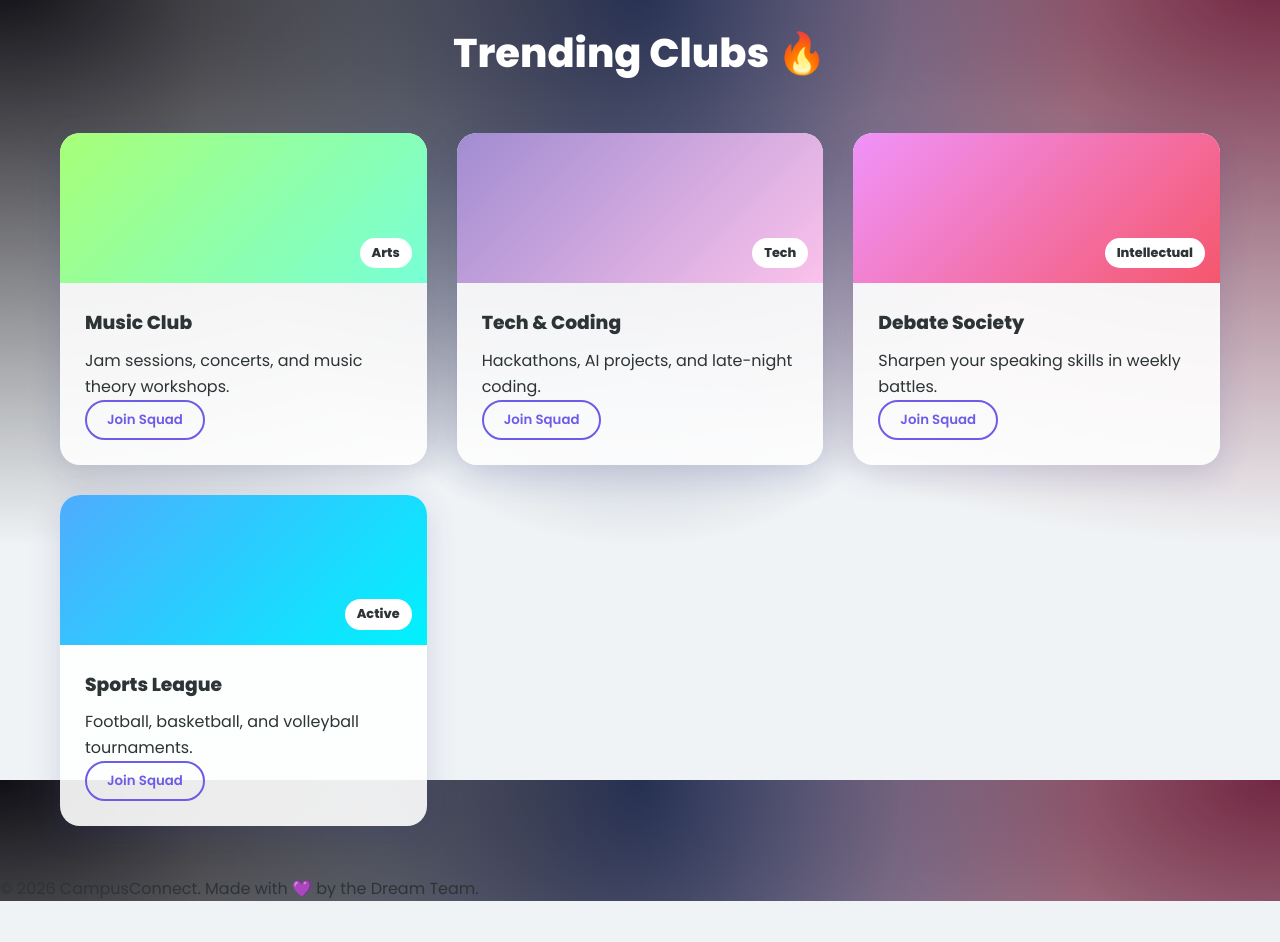
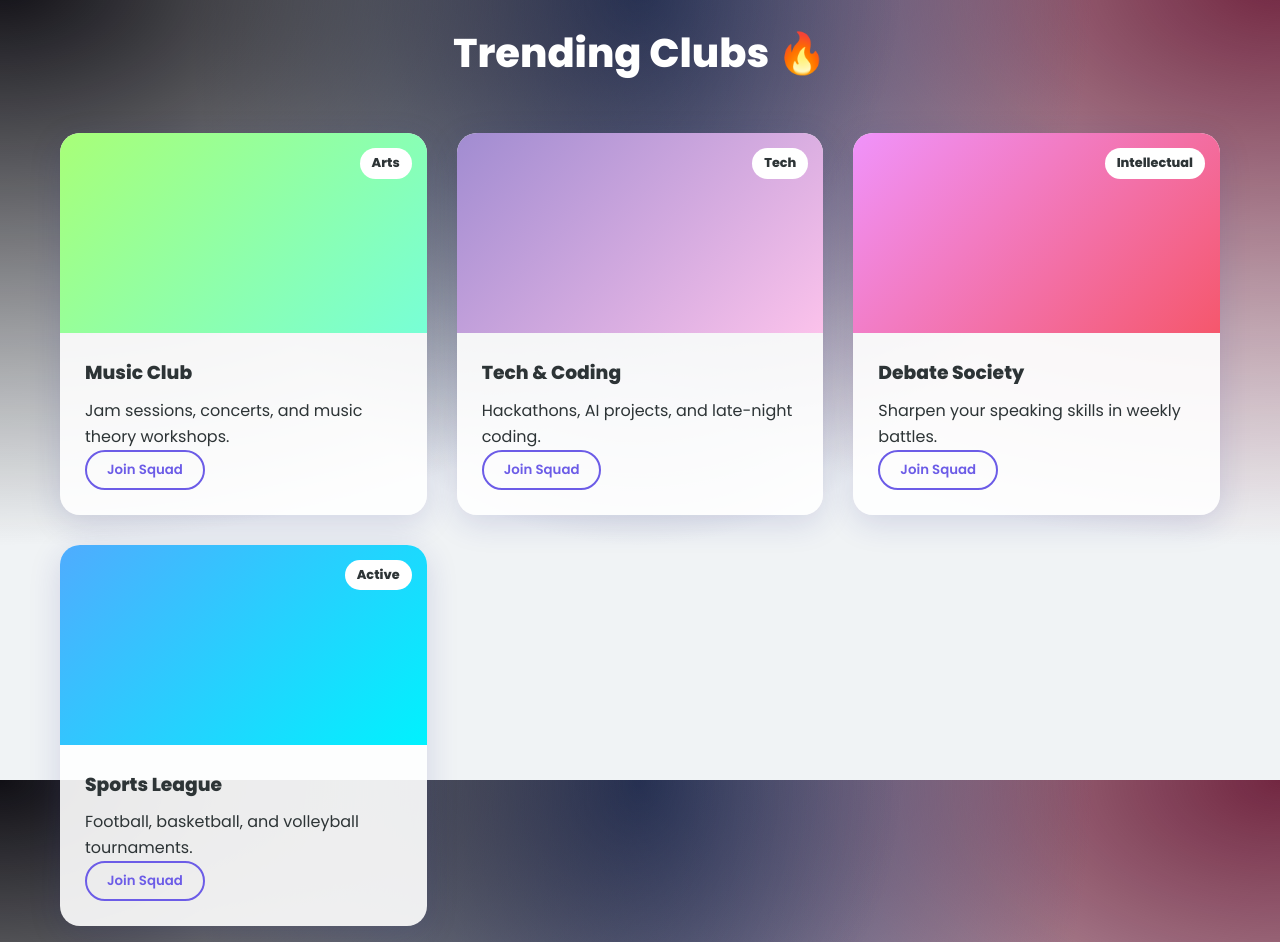
Before and after one commit to Ayauzhan-Baurzhanova/student-club-platform, a website: page public/index.html in a window 1280 px wide. Shown: the part 820-1762 px from the top of the page. Before the commit the page ends 1721 px from the top, so only its background shows below. Drawn offline with Linux system fonts and the light colour scheme.

Commit message:
Update style.css

```diff
--- a/public/style.css
+++ b/public/style.css
@@ -157,7 +157,18 @@ nav {
 }
 .card:hover { transform: translateY(-10px); }
 
-.card-image { height: 150px; display: flex; align-items: flex-end; justify-content: flex-end; padding: 15px; }
+.card-image {
+    height: 200px;
+    display: flex;
+    align-items: flex-start;
+    justify-content: flex-end;
+    padding: 15px;
+
+
+    background-size: cover;
+    background-position: center;
+    background-repeat: no-repeat;
+}
 .music-bg { background: linear-gradient(135deg, #a8ff78, #78ffd6); }
 .tech-bg { background: linear-gradient(135deg, #a18cd1, #fbc2eb); }
 .debate-bg { background: linear-gradient(135deg, #f093fb, #f5576c); }
```
